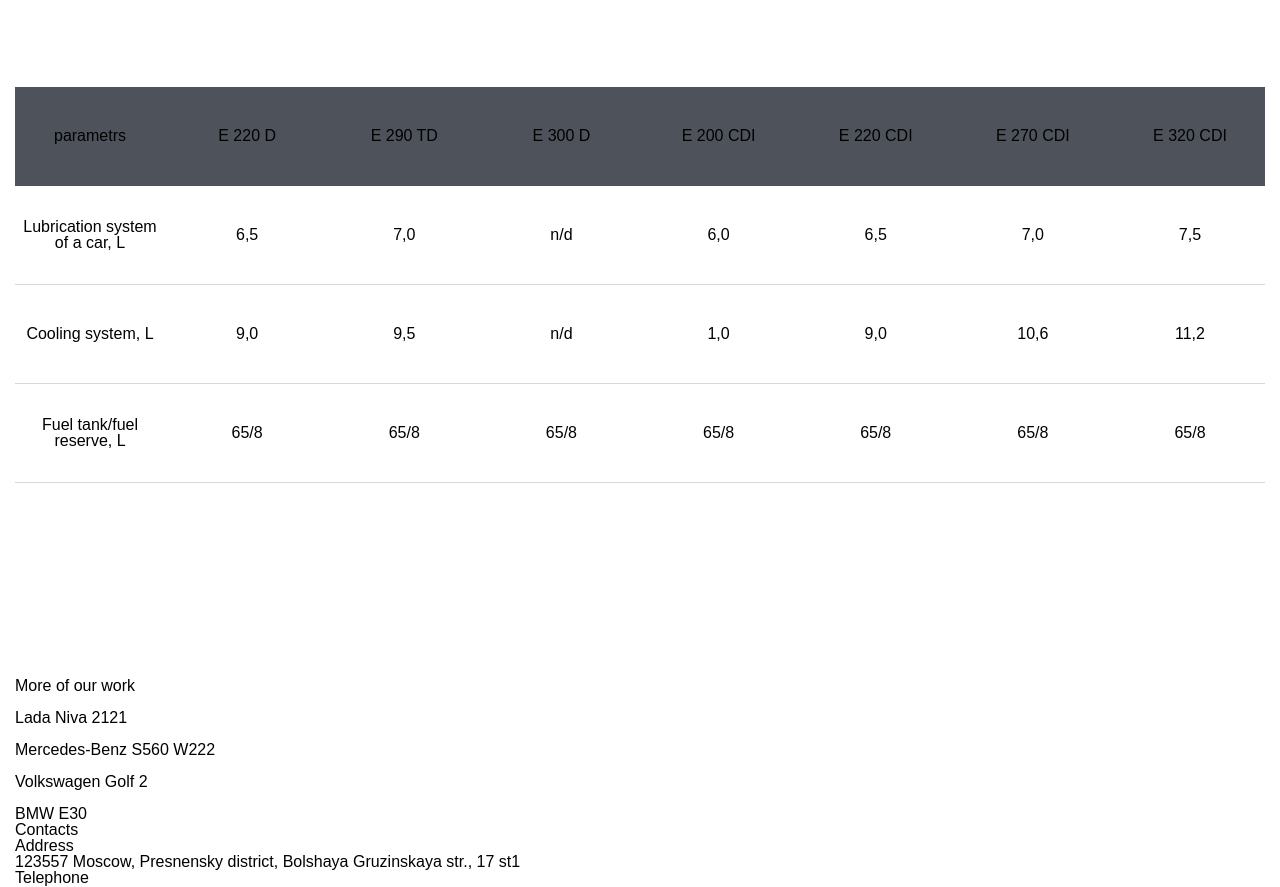
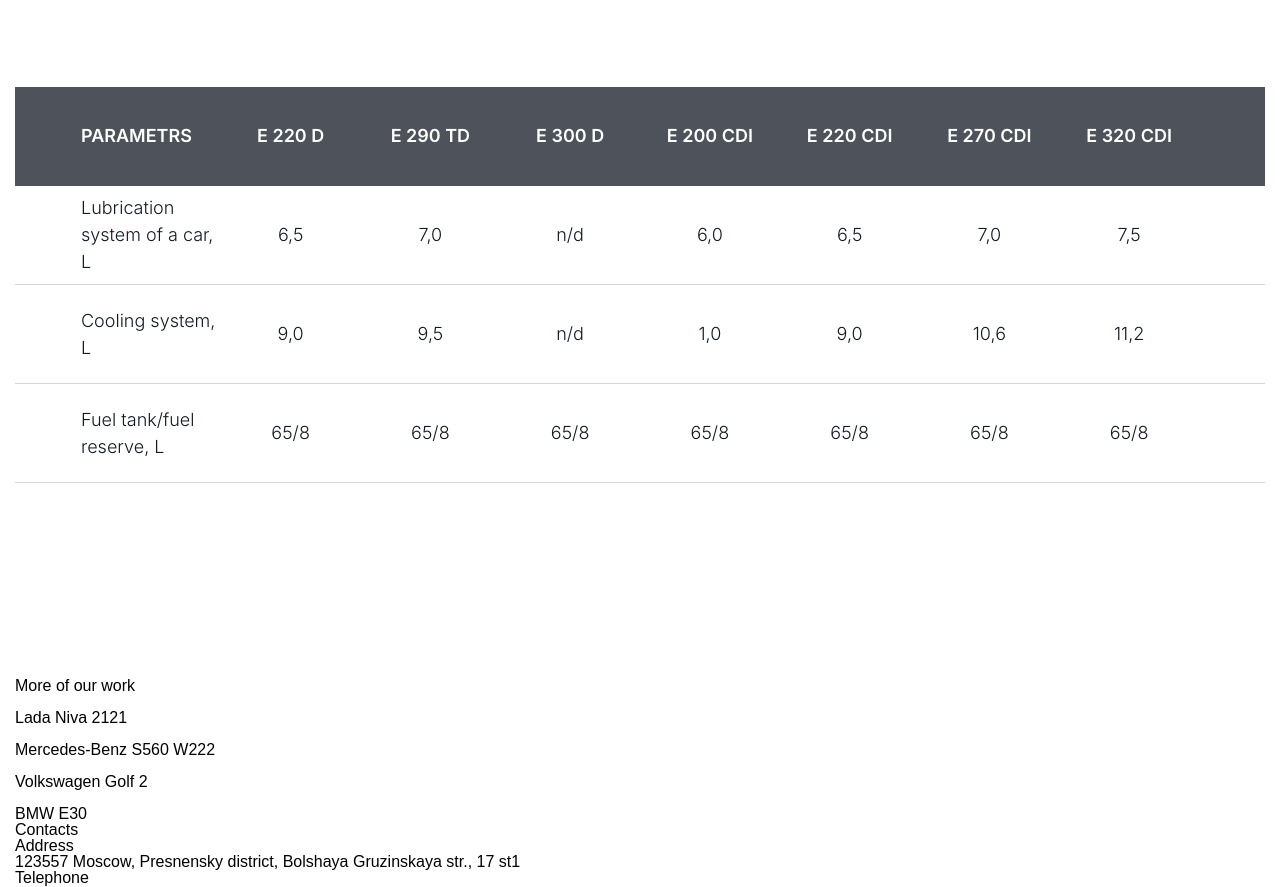
Before and after one commit to Zenzubel/AlbaWebTestTask, a website: page app/index.html in a window 1280 px wide. Shown: the part 3213-4100 px from the top of the page. Drawn offline with Linux system fonts and the light colour scheme; a web font is replaced by a local one.

Commit message:
section parametrs

```diff
--- a/app/index.html
+++ b/app/index.html
@@ -183,60 +183,8 @@
 						<div class="container">
 							<div class="parametrs__title title">Technical <br> parametrs</div>
 							<div class="parametrs__body">
-								<!-- <div class="parametrs__fixed">
-									<div class="parametrs__heading">parametrs</div>
-									<div class="parametrs__sistem">Lubrication system of a car, L</div>
-									<div class="parametrs__sistem">Cooling system, L</div>
-									<div class="parametrs__sistem">Fuel tank/fuel reserve, L</div>
-								</div>
-								<div class="parametrs__row">
-									<div class="parametrs__columns">
-										<div class="parametrs__item">
-											<div class="parametrs__model">E 220 D</div>
-											<div class="parametrs__value1">6,5</div>
-											<div class="parametrs__value2">9,0</div>
-											<div class="parametrs__value3">65/8</div>
-										</div>
-										<div class="parametrs__item">
-											<div class="parametrs__model">E 290 TD</div>
-											<div class="parametrs__value1">7,0</div>
-											<div class="parametrs__value2">9,5</div>
-											<div class="parametrs__value2">65/8</div>
-										</div>
-										<div class="parametrs__item">
-											<div class="parametrs__model">E 300 D</div>
-											<div class="parametrs__value1">n/d</div>
-											<div class="parametrs__value2">n/d</div>
-											<div class="parametrs__value2">65/8</div>
-										</div>
-										<div class="parametrs__item">
-											<div class="parametrs__model">E 200 CDI</div>
-											<div class="parametrs__value1">6,0</div>
-											<div class="parametrs__value2">1,0</div>
-											<div class="parametrs__value2">65/8</div>
-										</div>
-										<div class="parametrs__item">
-											<div class="parametrs__model">E 220 CDI</div>
-											<div class="parametrs__value1">6,5</div>
-											<div class="parametrs__value2">9,0</div>
-											<div class="parametrs__value2">65/8</div>
-										</div>
-										<div class="parametrs__item">
-											<div class="parametrs__model">E 270 CDI</div>
-											<div class="parametrs__value1">6,0</div>
-											<div class="parametrs__value2">9,6</div>
-											<div class="parametrs__value2">65/8</div>
-										</div>
-										<div class="parametrs__item">
-											<div class="parametrs__model">E 320 CDI</div>
-											<div class="parametrs__value1">7,5</div>
-											<div class="parametrs__value2">11,2</div>
-											<div class="parametrs__value2">65/8</div>
-										</div>
-									</div>
-								</div> -->
 								<ul class="parametrs__heading">
-									<li class="parametrs__sistem">parametrs</li>
+									<li class="parametrs__sistem parametrs__sistem--title">parametrs</li>
 									<li class="parametrs__sistem">E 220 D</li>
 									<li class="parametrs__sistem">E 290 TD</li>
 									<li class="parametrs__sistem">E 300 D</li>
@@ -246,7 +194,7 @@
 									<li class="parametrs__sistem">E 320 CDI</li>
 								</ul>
 								<ul class="parametrs__value-list">
-									<li class="parametrs__value">Lubrication system of a car, L</li>
+									<li class="parametrs__value parametrs__value--title">Lubrication system of a car, L</li>
 									<li class="parametrs__value">6,5</li>
 									<li class="parametrs__value">7,0</li>
 									<li class="parametrs__value">n/d</li>
@@ -256,7 +204,7 @@
 									<li class="parametrs__value">7,5</li>
 								</ul>
 								<ul class="parametrs__value-list">
-									<li class="parametrs__value">Cooling system, L</li>
+									<li class="parametrs__value parametrs__value--title">Cooling system, L</li>
 									<li class="parametrs__value">9,0</li>
 									<li class="parametrs__value">9,5</li>
 									<li class="parametrs__value">n/d</li>
@@ -266,7 +214,7 @@
 									<li class="parametrs__value">11,2</li>
 								</ul>
 								<ul class="parametrs__value-list">
-									<li class="parametrs__value">Fuel tank/fuel reserve, L</li>
+									<li class="parametrs__value parametrs__value--title">Fuel tank/fuel reserve, L</li>
 									<li class="parametrs__value">65/8</li>
 									<li class="parametrs__value">65/8</li>
 									<li class="parametrs__value">65/8</li>
--- a/app/scss/pages/_content.scss
+++ b/app/scss/pages/_content.scss
@@ -345,29 +345,38 @@
 	&__value-list {
 		display: flex;
 		justify-content: space-between;
-
+		padding: 0 66px;
 		height: 99px;
-	}
-		// .parametrs__sistem
-	&__sistem {
-
-
-	}
-	// .parametrs__value
-	&__value {
-
-
 	}
 	&__sistem,
 	&__value {
 		display: flex;
 		align-items: center;
 		justify-content: center;
+		font-family: Inter;
+		font-style: normal;
+		font-size: 18px;
 		width: 150px;
-		text-align: center;
+	}
+		// .parametrs__sistem
+	&__sistem {
+		font-weight: 600;
+		line-height: 130%;
+		text-transform: uppercase;
+		color: #fff;
+		&--title {
+			justify-content: flex-start;
+		}
+	}
+	// .parametrs__value
+	&__value {
+		font-weight: 300;
+		line-height: 150%;
+		color: #121925;
+		&--title {
+			justify-content: flex-start;
+		}
+	}
 
-	}
 }
-
-
 // end parametrs
```
Also changed, not shown: app/css/style.css.
